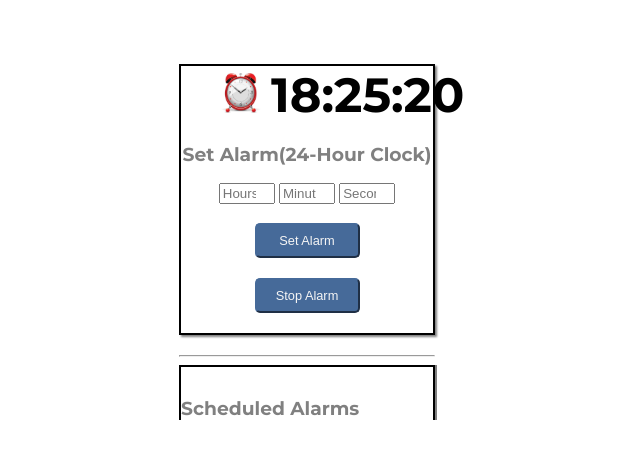
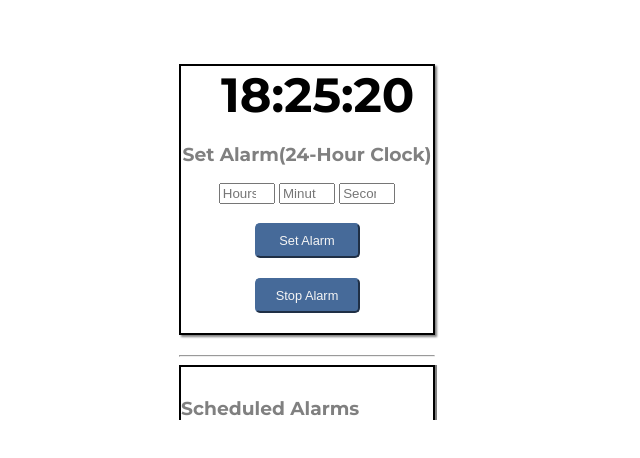
Before and after one commit to maniishjangir/Alarm-clock-ManiishJangir, a plain HTML site: page index.html in a window 1280 px wide. Shown: the whole page, without its empty margins (333-973 px from the left). Drawn offline with Linux system fonts and the light colour scheme.

Commit message:
Update index.html

```diff
--- a/index.html
+++ b/index.html
@@ -13,8 +13,7 @@
 <body>
     <section class="container">
         <div class="display-time">
-            <img class="clock-img" src="th.jfif">
-            <div id="clock"></div>
+          <div id="clock"></div>
         </div>
         <form class="createAlarm">
         <label class="alarm-heading"><h3>Set Alarm(24-Hour Clock)</h3><label><br>
```
